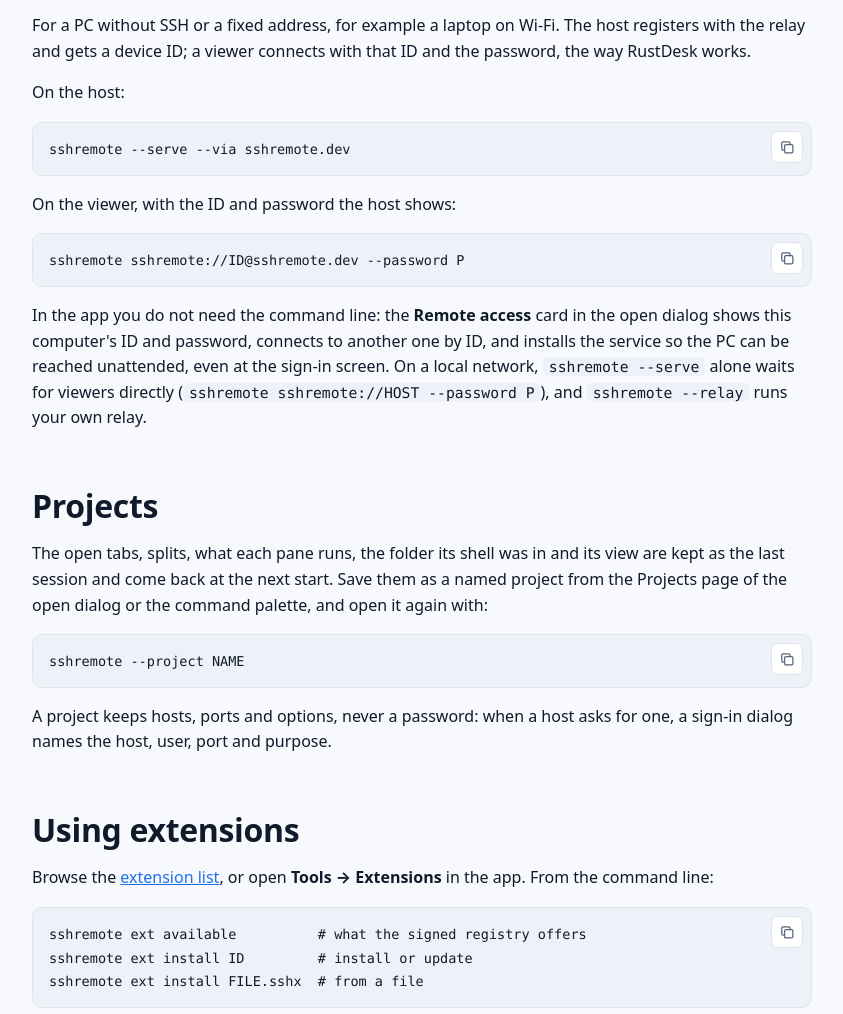
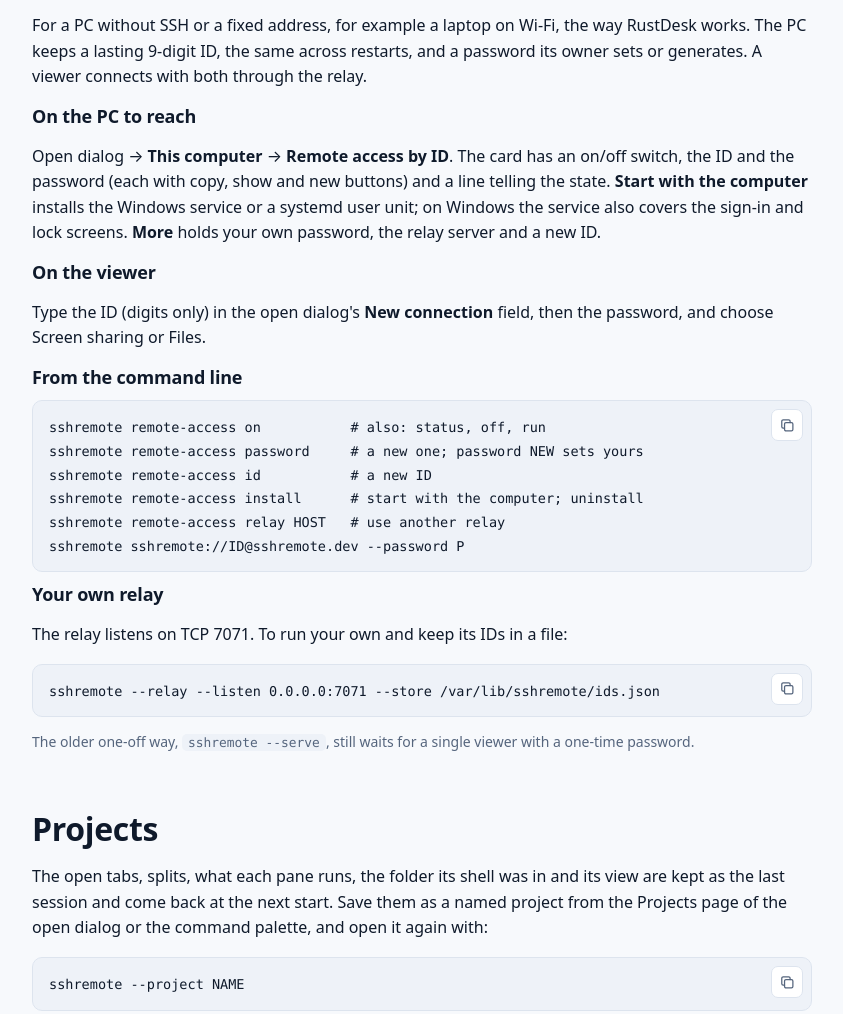
Before and after one commit to sshremote-dev/sshremote, a plain HTML site: page site/docs.html in a window 1280 px wide. Shown: the part 1436-2450 px from the top of the page, without its empty margins (340-1183 px from the left). Drawn offline with Linux system fonts and the light colour scheme.

Commit message:
fix: correct the site's remote access details, extension install place and narrow layouts

```diff
--- a/site/docs.html
+++ b/site/docs.html
@@ -43,7 +43,7 @@
   <h2 id="start">Getting started</h2>
   <p>Download the file for your system from the <a href="index.html#download">download section</a>. It is a single program: put it on your own computer and on each host you want to reach, as <code>~/.local/bin/sshremote</code> on Linux or anywhere on <code>PATH</code> on Windows.</p>
   <pre class="cmd"><code>sshremote</code></pre>
-  <p>With no arguments it opens the open dialog: a new connection, this computer (local shells, its screen and files), your SSH hosts (favorites, recent and <code>~/.ssh/config</code>), the Remote access card and the tools. What you open goes into the workspace as tabs and panes; each pane switches between terminal, screen and files from its mode menu.</p>
+  <p>With no arguments it opens the open dialog: a new connection, this computer (local shells, its screen and files), your SSH hosts (favorites, recent and <code>~/.ssh/config</code>), Extensions and the tools. Under this computer is the Remote access by ID card. What you open goes into the workspace as tabs and panes; each pane switches between terminal, screen and files from its mode menu.</p>
   <table>
     <tr><th>Keys</th><th>Does</th></tr>
     <tr><td><kbd>Ctrl</kbd>+<kbd>Shift</kbd>+<kbd>P</kbd></td><td>Command palette</td></tr>
@@ -62,12 +62,22 @@ sshremote user@host --preset 0            # 0 black and white 5 fps .. 4 true co
   <div class="note"><b>Windows hosts.</b> The agent starts a helper in the logged-on user's session. To see the sign-in screen and send Ctrl+Alt+Del, add the service once (elevated, or from the tools menu): <code>sshremote --install-service</code>.</div>
 
   <h2 id="relay">Connecting by ID through the relay</h2>
-  <p>For a PC without SSH or a fixed address, for example a laptop on Wi-Fi. The host registers with the relay and gets a device ID; a viewer connects with that ID and the password, the way RustDesk works.</p>
-  <p>On the host:</p>
-  <pre class="cmd"><code>sshremote --serve --via sshremote.dev</code></pre>
-  <p>On the viewer, with the ID and password the host shows:</p>
-  <pre class="cmd"><code>sshremote sshremote://ID@sshremote.dev --password P</code></pre>
-  <p>In the app you do not need the command line: the <b>Remote access</b> card in the open dialog shows this computer's ID and password, connects to another one by ID, and installs the service so the PC can be reached unattended, even at the sign-in screen. On a local network, <code>sshremote --serve</code> alone waits for viewers directly (<code>sshremote sshremote://HOST --password P</code>), and <code>sshremote --relay</code> runs your own relay.</p>
+  <p>For a PC without SSH or a fixed address, for example a laptop on Wi-Fi, the way RustDesk works. The PC keeps a lasting 9-digit ID, the same across restarts, and a password its owner sets or generates. A viewer connects with both through the relay.</p>
+  <h3>On the PC to reach</h3>
+  <p>Open dialog &rarr; <b>This computer</b> &rarr; <b>Remote access by ID</b>. The card has an on/off switch, the ID and the password (each with copy, show and new buttons) and a line telling the state. <b>Start with the computer</b> installs the Windows service or a systemd user unit; on Windows the service also covers the sign-in and lock screens. <b>More</b> holds your own password, the relay server and a new ID.</p>
+  <h3>On the viewer</h3>
+  <p>Type the ID (digits only) in the open dialog's <b>New connection</b> field, then the password, and choose Screen sharing or Files.</p>
+  <h3>From the command line</h3>
+  <pre class="cmd"><code>sshremote remote-access on           # also: status, off, run
+sshremote remote-access password     # a new one; password NEW sets yours
+sshremote remote-access id           # a new ID
+sshremote remote-access install      # start with the computer; uninstall
+sshremote remote-access relay HOST   # use another relay
+sshremote sshremote://ID@sshremote.dev --password P</code></pre>
+  <h3>Your own relay</h3>
+  <p>The relay listens on TCP 7071. To run your own and keep its IDs in a file:</p>
+  <pre class="cmd"><code>sshremote --relay --listen 0.0.0.0:7071 --store /var/lib/sshremote/ids.json</code></pre>
+  <p class="dim small">The older one-off way, <code>sshremote --serve</code>, still waits for a single viewer with a one-time password.</p>
 
   <h2 id="projects">Projects</h2>
   <p>The open tabs, splits, what each pane runs, the folder its shell was in and its view are kept as the last session and come back at the next start. Save them as a named project from the Projects page of the open dialog or the command palette, and open it again with:</p>
@@ -75,7 +85,7 @@ sshremote user@host --preset 0            # 0 black and white 5 fps .. 4 true co
   <p>A project keeps hosts, ports and options, never a password: when a host asks for one, a sign-in dialog names the host, user, port and purpose.</p>
 
   <h2 id="extensions">Using extensions</h2>
-  <p>Browse the <a href="extensions.html">extension list</a>, or open <b>Tools &rarr; Extensions</b> in the app. From the command line:</p>
+  <p>Browse the <a href="extensions.html">extension list</a>, or open <b>Extensions</b> in the app's open dialog (tabs Installed, Browse and Manage). From the command line:</p>
   <pre class="cmd"><code>sshremote ext available          # what the signed registry offers
 sshremote ext install ID         # install or update
 sshremote ext install FILE.sshx  # from a file</code></pre>
@@ -95,6 +105,7 @@ sshremote ext dev my-extension</code></pre>
   <div class="faq">
     <details open><summary>Is anything sent to a server of yours?</summary><p>Not over SSH: the connection is your own SSH session from end to end. Only the ID and password mode uses the relay.</p></details>
     <details><summary>What can the relay see?</summary><p>Nothing it could read. The viewer and host agree on a key from the password with SPAKE2, so the password never crosses the network, and seal every message with ChaCha20-Poly1305. The relay only pairs the two and copies sealed bytes.</p></details>
+    <details><summary>Can someone take over my ID or guess the password?</summary><p>An ID is held at the relay by a secret token only your computer has. Each wrong password is answered more slowly than the last, and the relay limits the attempts from each address.</p></details>
     <details><summary>Are passwords stored?</summary><p>Projects and sessions never hold one. Passwords you choose to save go to the system's password store, and backups of <code>~/.ssh</code> are encrypted under a passphrase.</p></details>
     <details><summary>How are extensions checked?</summary><p>The registry's index is signed, each package is checked by its SHA-256, and native extensions are packed per platform. At run time every request is held to the manifest's permissions.</p></details>
     <details><summary>Which systems work?</summary><p>Hosts: Windows and GNOME on Wayland. Viewers: the native window on Windows and Linux, or a sixel terminal such as Windows Terminal, WezTerm, foot or VTE.</p></details>
--- a/site/style.css
+++ b/site/style.css
@@ -62,7 +62,8 @@ header.top .wrap { display: flex; align-items: center; gap: 16px; height: 60px;
 .lead { font-size: clamp(17px, 2vw, 20px); color: var(--dim); margin: 0 0 24px; }
 .page-head { padding: 64px 0 32px; border-bottom: 1px solid var(--line); }
 .page-head h1 { font-size: clamp(32px, 4.5vw, 48px); margin: 0 0 8px; }
-@media (max-width: 900px) { .hero .wrap { grid-template-columns: 1fr; } }
+.hero .wrap > * { min-width: 0; }
+@media (max-width: 900px) { .hero .wrap { grid-template-columns: minmax(0, 1fr); } }
 
 .btns { display: flex; flex-wrap: wrap; gap: 12px; }
 .btn { display: inline-flex; align-items: center; gap: 8px; padding: 11px 18px; border-radius: 10px; background: var(--brand); color: var(--on-brand); text-decoration: none; font-weight: 600; border: 1px solid transparent; cursor: pointer; font-size: 15px; }
@@ -87,8 +88,9 @@ header.top .wrap { display: flex; align-items: center; gap: 16px; height: 60px;
 section { padding: 72px 0; }
 section.alt { background: var(--bg2); border-top: 1px solid var(--line); border-bottom: 1px solid var(--line); }
 .section-head { max-width: 720px; margin-bottom: 32px; }
-.grid { display: grid; gap: 16px; grid-template-columns: repeat(auto-fill, minmax(260px, 1fr)); }
-.grid.two { grid-template-columns: repeat(auto-fit, minmax(320px, 1fr)); gap: 20px; }
+.grid { display: grid; gap: 16px; grid-template-columns: repeat(auto-fill, minmax(min(260px, 100%), 1fr)); }
+.grid.two { grid-template-columns: repeat(auto-fit, minmax(min(320px, 100%), 1fr)); gap: 20px; }
+.grid > * { min-width: 0; }
 .card { background: var(--bg2); border: 1px solid var(--line); border-radius: 14px; padding: 22px; box-shadow: var(--shadow); }
 section.alt .card { background: var(--bg); }
 .card p { margin: 0; color: var(--dim); }
@@ -106,7 +108,7 @@ section.alt .card { background: var(--bg); }
 /* Commands */
 pre { background: var(--code); border: 1px solid var(--line); border-radius: 10px; padding: 14px 16px; overflow-x: auto; margin: 12px 0; }
 pre code { background: none; padding: 0; }
-pre.cmd { position: relative; padding-right: 52px; }
+pre.cmd { position: relative; padding-right: 52px; min-height: 50px; }
 pre .c { color: var(--dim); }
 button.copy { position: absolute; top: 8px; right: 8px; width: 32px; height: 32px; border-radius: 7px; border: 1px solid var(--line); background: var(--bg2); color: var(--dim); cursor: pointer; display: grid; place-items: center; }
 button.copy:hover { color: var(--fg); }
@@ -137,7 +139,7 @@ input[type="search"] { padding-left: 38px; }
 .ext dl { display: grid; grid-template-columns: auto 1fr; gap: 4px 12px; margin: 0; font-size: 14px; }
 .ext dt { color: var(--dim); }
 .ext dd { margin: 0; }
-.ext pre { margin: auto 0 0; }
+.ext pre { margin: auto 0 0; overflow: visible; white-space: pre-wrap; overflow-wrap: anywhere; }
 .ext details { font-size: 14px; color: var(--dim); }
 .ext summary { cursor: pointer; }
 .empty { text-align: center; padding: 48px; color: var(--dim); }
```
Also changed, not shown: site/extensions.html (+2 -2 lines), site/index.html (+7 -4 lines), site/premium.html (+1 -1 lines).
